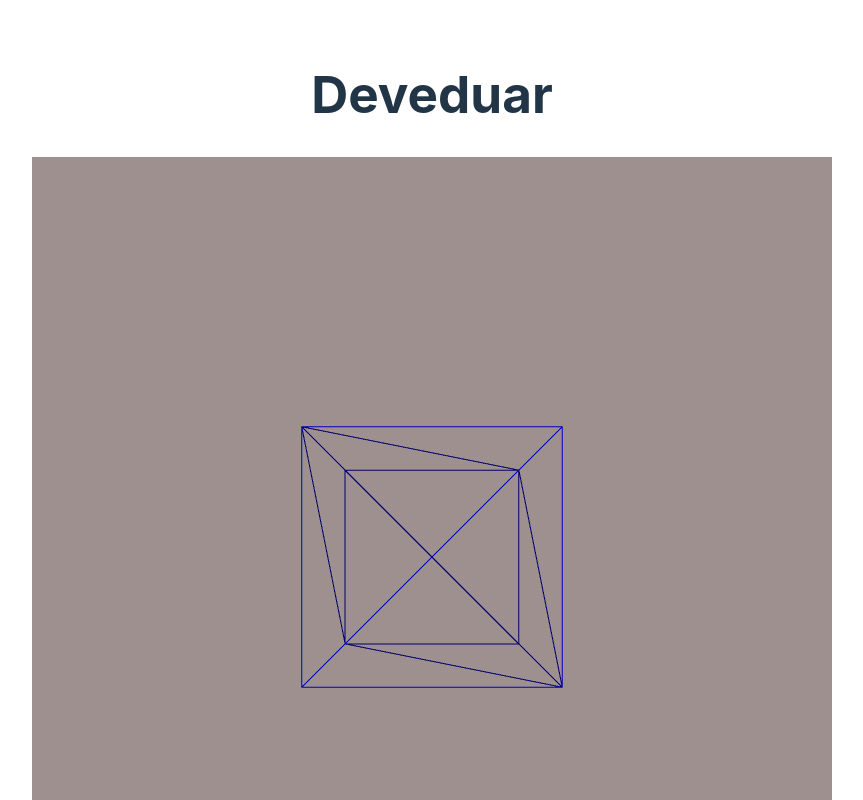
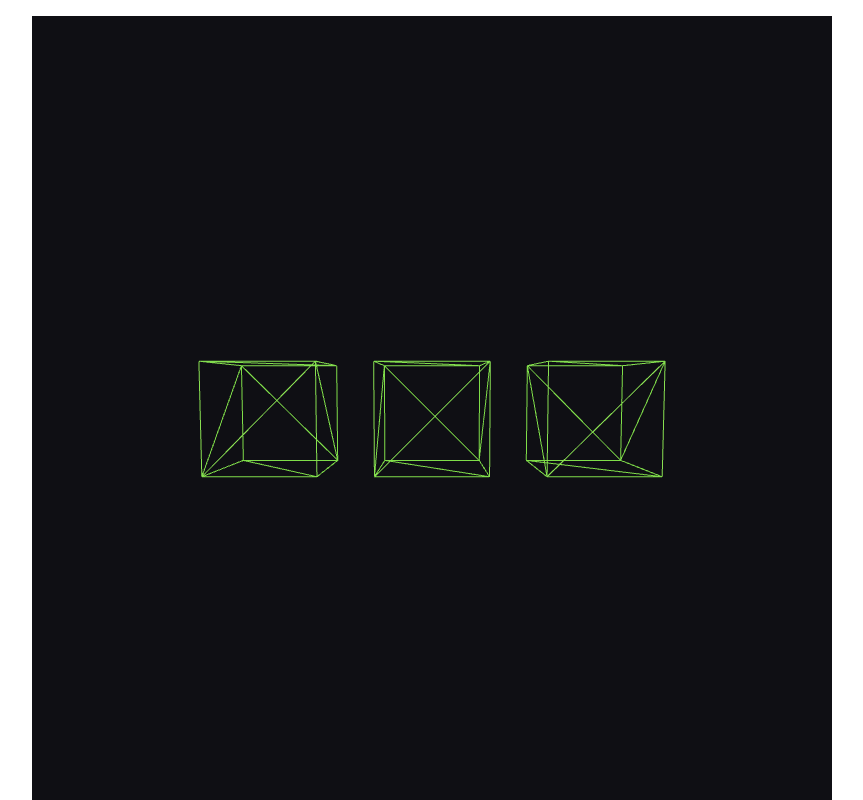
Before and after one commit to deveduar/portfolio-3d, a React (Vite) app: page / in a window 1280 px wide. Shown: the top 800 px of the page, without its empty margins (208-1071 px from the left). Built offline with nearby package versions, Linux system fonts and the light colour scheme.

Commit message:
multiple meshes with position prop

```diff
--- a/src/App.css
+++ b/src/App.css
@@ -1,7 +1,7 @@
 #root {
   max-width: 1280px;
   margin: 0 auto;
-  padding: 2rem;
+  padding: 1rem;
   text-align: center;
 }
 
@@ -43,6 +43,6 @@
 .canvas-container {
   width: 100vh; /* Ancho deseado */
   height: 100vh; /* Alto deseado */
-  background-color: #9f9090;
+  background-color: #0f0f14;
   /* overflow: "hidden" */
 }
--- a/src/App.tsx
+++ b/src/App.tsx
@@ -9,9 +9,11 @@ function App() {
 
   return (
     <>
-      <h1>Deveduar</h1>
+      {/* <h1>Deveduar</h1> */}
       <Scene>
-        <Mesh />
+        <Mesh position={[0, 0, 0]} />
+        <Mesh position={[1.5, 0, 0]} />
+        <Mesh position={[-1.5, 0, 0]} />
       </Scene>
 
       <div className="card">
--- a/src/RotatingMesh.tsx
+++ b/src/RotatingMesh.tsx
@@ -3,21 +3,24 @@ import { useRef } from "react";
 import { useFrame } from "@react-three/fiber";
 import { Mesh } from "three";
 
-function RotatingMesh() {
+interface RotatingMeshProps {
+  position: [number, number, number]; // Tipo para la propiedad de posición
+}
+
+function RotatingMesh(props: RotatingMeshProps) {
   const meshRef = useRef<Mesh>(null!);
-
+  const { position } = props;
   useFrame(() => {
     if (meshRef.current) {
-    //   meshRef.current.rotation.y += 0.01;
+      meshRef.current.rotation.x += 0.01;
     }
   });
 
   return (
-    <mesh ref={meshRef} onWheel={(e) => e.stopPropagation()}>
-      <boxGeometry args={[2, 2, 2]} />
+    <mesh ref={meshRef} position={position}>
+      <boxGeometry args={[1, 1, 1]} />
       {/* <meshNormalMaterial /> */}
-    <meshStandardMaterial color={"blue"} wireframe>
-    </meshStandardMaterial>
+      <meshStandardMaterial color={"green"} wireframe></meshStandardMaterial>
     </mesh>
   );
 }
--- a/src/Scene.tsx
+++ b/src/Scene.tsx
@@ -27,7 +27,7 @@ function Scene({ children }: SceneProps) {
     <div className="canvas-container" ref={canvasRef}>
       <Canvas>
         {children}
-        <ambientLight intensity={0.5} />
+        <ambientLight intensity={12} />
         <directionalLight color="white" position={[0, 0, 5]} />
         <OrbitControls />
       </Canvas>
```
